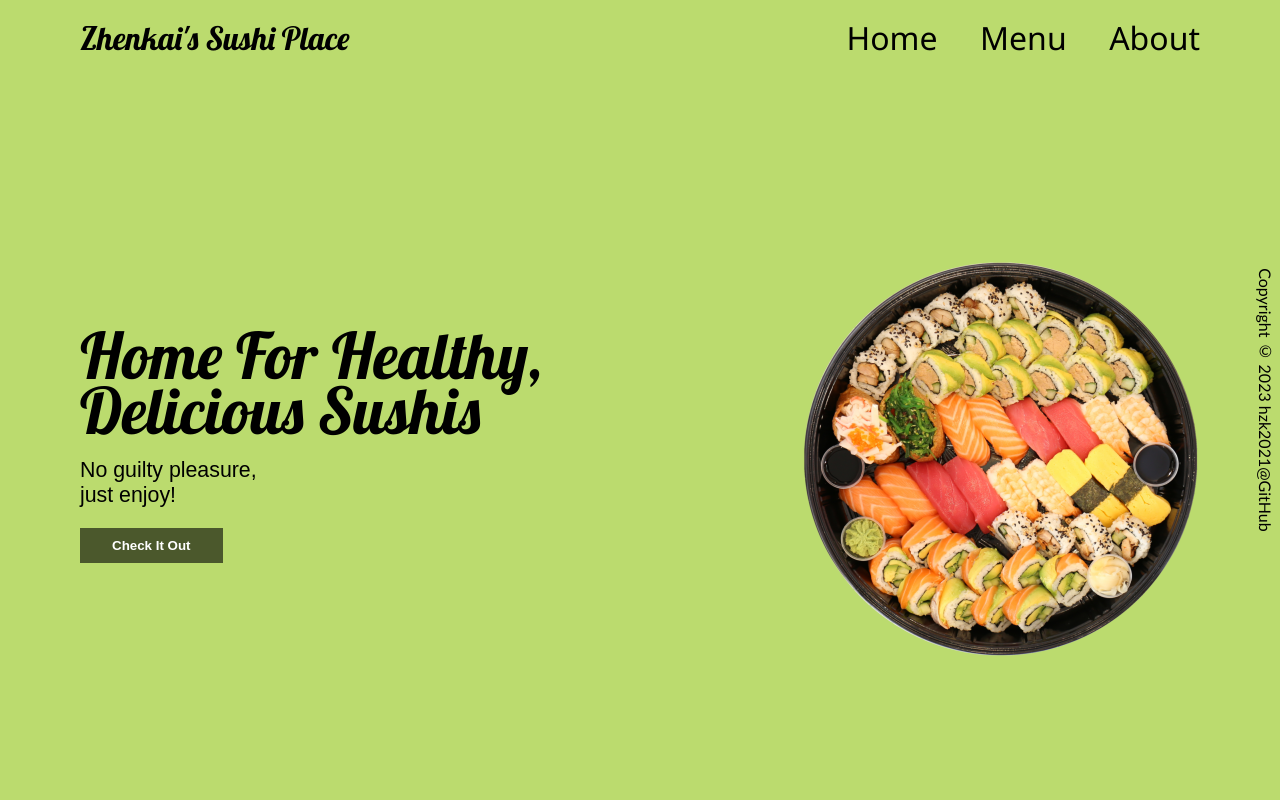
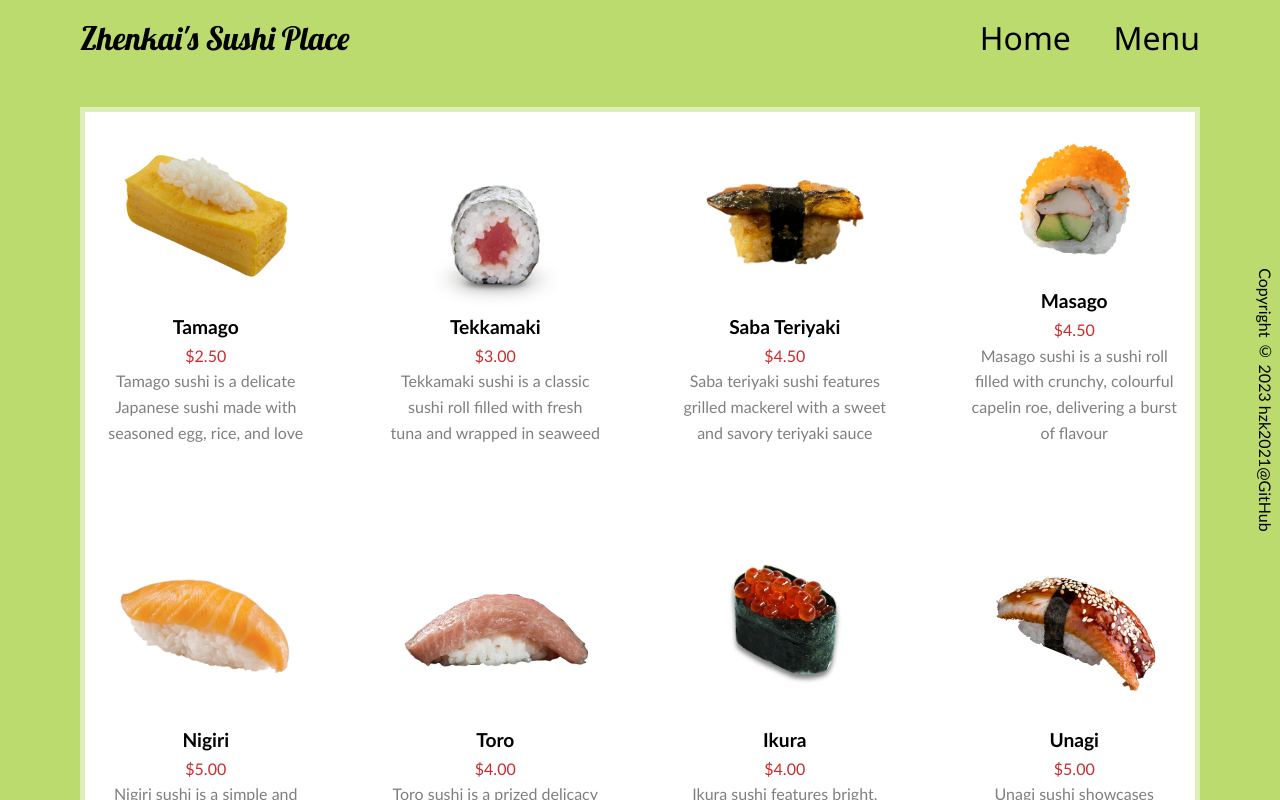
Before and after one commit to hzk2021/SushiRestaurant, a website built with webpack: page dist/index.html in a window 1280 px wide. Both pictures are taken after a click on the button "Check It Out". Shown: the top 800 px of the page. Built offline with nearby package versions, Linux system fonts and the light colour scheme.

Commit message:
Complete dynamic webflow

```diff
--- a/src/index.js
+++ b/src/index.js
@@ -1,12 +1,12 @@
-// alert('hello');
-
 import "./style.css";
 
 import {initWebsite, bindingEvents} from "./website";
 
+initWebsite();
+
 const homeBtn = document.querySelector('#home-btn');
 const menuBtn = document.querySelector('#menu-btn');
 const aboutBtn = document.querySelector('#about-btn');
+const checkItOutBtn = document.querySelector('.check-it-out');
 
-initWebsite();
-bindingEvents(homeBtn, menuBtn, aboutBtn);
+bindingEvents(homeBtn, menuBtn, aboutBtn, checkItOutBtn);
--- a/src/menu.js
+++ b/src/menu.js
@@ -1,13 +1,113 @@
+import tamago from './img/tamago-sushi.png';
+import sabaTeriyaki from './img/saba-teriyaki-sushi.png';
+import masago from './img/masago-sushi.png';
+import nigiri from './img/nigiri-sushi.png';
+import toro from './img/toro-sushi.png';
+import ikura from './img/ikura-sushi.png';
+import unagi from './img/unagi-sushi.png';
+import philadelphia from './img/philadelphia-sushi.png'
+import sakeHandRoll from './img/sake-hand-roll-sushi.png'
+import tekkamaki from './img/tekkamaki-sushi.png'
+
+
 function createContent() {
     const contentDiv = document.createElement('div');
-    contentDiv.classList.add('content');
+    contentDiv.classList.add("content");
 
-    const description = createDescription();
-    const imageSection = createImageContainer();
+    contentDiv.innerHTML =
+    `
+    <div class="container">
+        <div class="sushi-card">
+            <img src=${tamago} />
+            <div class="sushi-info">
+                <p class="sushi-name">Tamago</p>
+                <p class="sushi-price">$2.50</p>
+                <p class="sushi-description">Tamago sushi is a delicate Japanese sushi made with seasoned egg, rice, and love</p>
+            </div>
+        </div>
 
-    contentDiv.appendChild(description);
-    contentDiv.appendChild(imageSection);
+        <div class="sushi-card">
+            <img src=${tekkamaki} />
+            <div class="sushi-info">
+                <p class="sushi-name">Tekkamaki</p>
+                <p class="sushi-price">$3.00</p>
+                <p class="sushi-description">Tekkamaki sushi is a classic sushi roll filled with fresh tuna and wrapped in seaweed</p>
+            </div>
+        </div>
 
+        <div class="sushi-card">
+            <img src=${sabaTeriyaki} />
+            <div class="sushi-info">
+                <p class="sushi-name">Saba Teriyaki</p>
+                <p class="sushi-price">$4.50</p>
+                <p class="sushi-description">Saba teriyaki sushi features grilled mackerel with a sweet and savory teriyaki sauce</p>
+            </div>
+        </div>
+
+        <div class="sushi-card">
+            <img src=${masago} />
+            <div class="sushi-info">
+                <p class="sushi-name">Masago</p>
+                <p class="sushi-price">$4.50</p>
+                <p class="sushi-description">Masago sushi is a sushi roll filled with crunchy, colourful capelin roe, delivering a burst of flavour</p>
+            </div>
+        </div>
+
+        <div class="sushi-card">
+            <img src=${nigiri} />
+            <div class="sushi-info">
+                <p class="sushi-name">Nigiri</p>
+                <p class="sushi-price">$5.00</p>
+                <p class="sushi-description">Nigiri sushi is a simple and elegant sushi that consists of a small ball of rice topped with fresh fish</p>
+            </div>
+        </div>
+
+        <div class="sushi-card">
+            <img src=${toro} />
+            <div class="sushi-info">
+                <p class="sushi-name">Toro</p>
+                <p class="sushi-price">$4.00</p>
+                <p class="sushi-description">Toro sushi is a prized delicacy made from the buttery, fatty belly of tuna</p>
+            </div>
+        </div>
+
+        <div class="sushi-card">
+            <img src=${ikura} />
+            <div class="sushi-info">
+                <p class="sushi-name">Ikura</p>
+                <p class="sushi-price">$4.00</p>
+                <p class="sushi-description">Ikura sushi features bright, plump salmon roe that pops with a satisfying burst of briny flavour</p>
+            </div>
+        </div>
+
+        <div class="sushi-card">
+            <img src=${unagi} />
+            <div class="sushi-info">
+                <p class="sushi-name">Unagi</p>
+                <p class="sushi-price">$5.00</p>
+                <p class="sushi-description">Unagi sushi showcases savoury, grilled freshwater eel with a touch of sweet sauce</p>
+            </div>
+        </div>
+
+        <div class="sushi-card">
+            <img src=${philadelphia} />
+            <div class="sushi-info">
+                <p class="sushi-name">Philadelphia</p>
+                <p class="sushi-price">$3.50</p>
+                <p class="sushi-description">Philadelphia sushi is a popular sushi roll that combines creamy cheese, smoked salmon and avocado</p>
+            </div>
+        </div>
+
+        <div class="sushi-card">
+            <img src=${sakeHandRoll} />
+            <div class="sushi-info">
+                <p class="sushi-name">Sake Handroll</p>
+                <p class="sushi-price">$3.50</p>
+                <p class="sushi-description">Sake handroll is a hand-rolled sushi filled with fresh salmon and other ingredients</p>
+            </div>
+        </div>
+    </div>
+    `
     return contentDiv;
 }
 
--- a/src/style.css
+++ b/src/style.css
@@ -115,14 +115,15 @@ a {
 }
 
 
-
 .content {
     display: flex;
     justify-content: space-between;
     align-items: center;
 
-    margin-top: 5rem;
+    margin-top: 3rem;
 }
+
+/* Home content */
 
 .description {
     display: flex;
@@ -151,6 +152,8 @@ a {
 
     color: white;
     font-weight: bold;
+
+    cursor: pointer;
 }
 
 .main-food {
@@ -160,6 +163,61 @@ a {
 .main-food img {
     width: 100%;
 }
+
+/* Menu content */
+
+.container {
+    box-sizing: content-box;
+    width: 100%;
+    background: white;
+    border: 5px solid #deeeb9;
+    padding: 0 1rem 2rem 1rem;
+    text-align: center;
+
+    display: grid;
+    grid-template-columns: repeat(auto-fit, minmax(200px, 1fr));
+
+    gap: 5rem;
+
+    font-family:'Trebuchet MS', 'Lucida Sans Unicode', 'Lucida Grande', 'Lucida Sans', Arial, sans-serif;
+}
+
+.sushi-card > img {
+    width: 100%;
+}
+
+.sushi-card {
+    display: flex;
+    flex-direction: column;
+}
+
+
+.sushi-card img {
+    max-height: 200px;
+    flex-grow: 1;
+    object-fit: contain;
+}
+
+.sushi-info {
+    line-height: 1.6;
+
+    margin-bottom: auto;
+}
+
+.sushi-name {
+    font-weight: bold;
+    font-size: 1.2rem;
+}
+
+.sushi-price {
+    color: rgb(203, 43, 43);
+}
+
+.sushi-description {
+    opacity: 0.5;
+}
+
+/* Footer content */
 
 footer {
     position: fixed;
@@ -266,6 +324,10 @@ footer {
 }
 
 @media (max-width: 400px) {
+    :root {
+        --body-padding: 1rem 2rem;
+    }
+
     header > div {
         font-size: 1.1rem;
     }
--- a/src/website.js
+++ b/src/website.js
@@ -22,7 +22,6 @@ function createHeader() {
     <ul class="menu">
       <li id='home-btn'><a href=''>Home</a></li>
       <li id='menu-btn'><a href=''>Menu</a></li>
-      <li id='about-btn'><a href=''>About</a></li>
     </ul>
     `;
 
@@ -37,20 +36,39 @@ function createFooter() {
     return footerContainer;
 }
 
-export function bindingEvents(home_btn, menu_btn, about_btn) {
+function loadContent() {
+
+    const htmlBody = document.querySelector('body');
+    const footerDiv = document.querySelector('footer');
+    const contentDiv = document.querySelector('.content');
+
+    contentDiv.remove();
+
+    htmlBody.insertBefore(content, footerDiv);
+}
+
+export function bindingEvents(home_btn, menu_btn, about_btn, check_it_out_btn) {
     home_btn.addEventListener('click', () => {
+        e.preventDefault();
+
         content = createHomeContent();
-        initWebsite();
+        loadContent();
     });
 
-    menu_btn.addEventListener('click', () => {
+    menu_btn.addEventListener('click', (e) => {
+        e.preventDefault();
+
         content = createMenuContent();
-        initWebsite();
+        loadContent();
     });
 
-    about_btn.addEventListener('click', e => {
-        // content = createHomeContent();
+    check_it_out_btn.addEventListener('click', (e) => {
+        e.preventDefault();
+
+        content = createMenuContent();
+        loadContent();
     });
+
 }
 
 export function initWebsite() {
```
Also changed, not shown: src/about.js (deleted), src/img/ikura-sushi.png (added), src/img/masago-sushi.png (added), src/img/nigiri-sushi.png (added), src/img/philadelphia-sushi.png (added), src/img/saba-teriyaki-sushi.png (added), src/img/sake-hand-roll-sushi.png (added), src/img/tamago-sushi.png (added), src/img/tekkamaki-sushi.png (added), src/img/toro-sushi.png (added), src/img/unagi-sushi.png (added), 2 other files.
